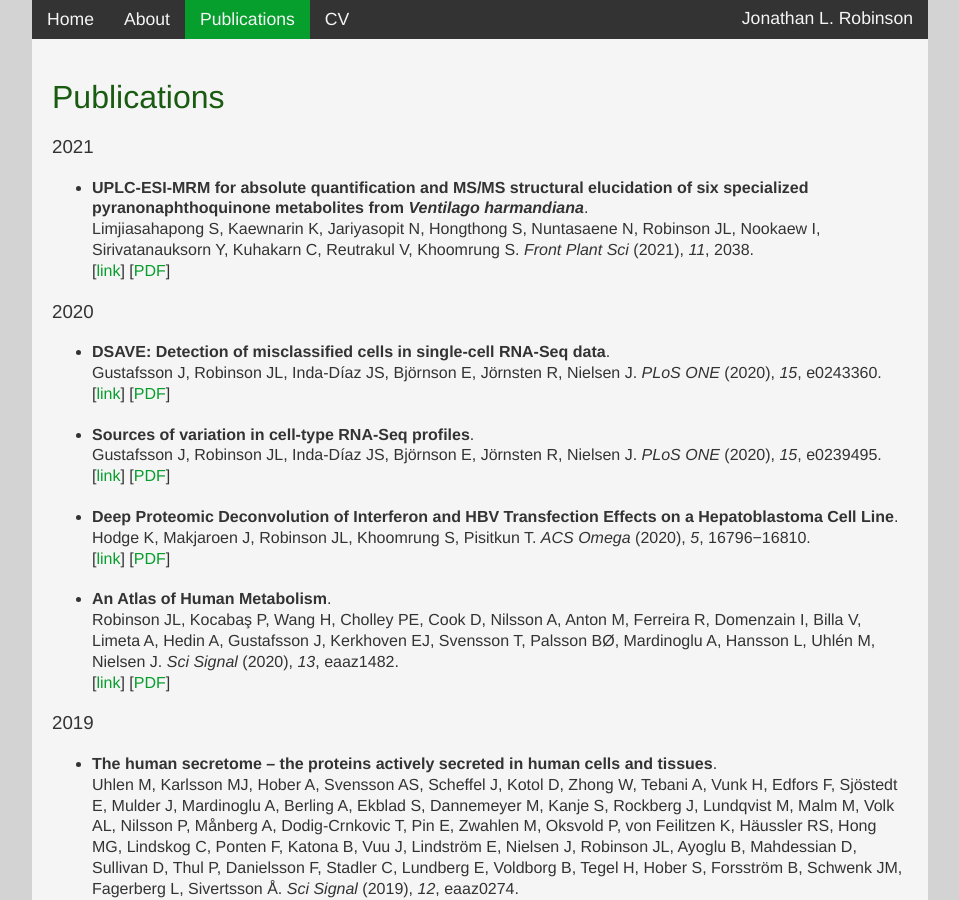
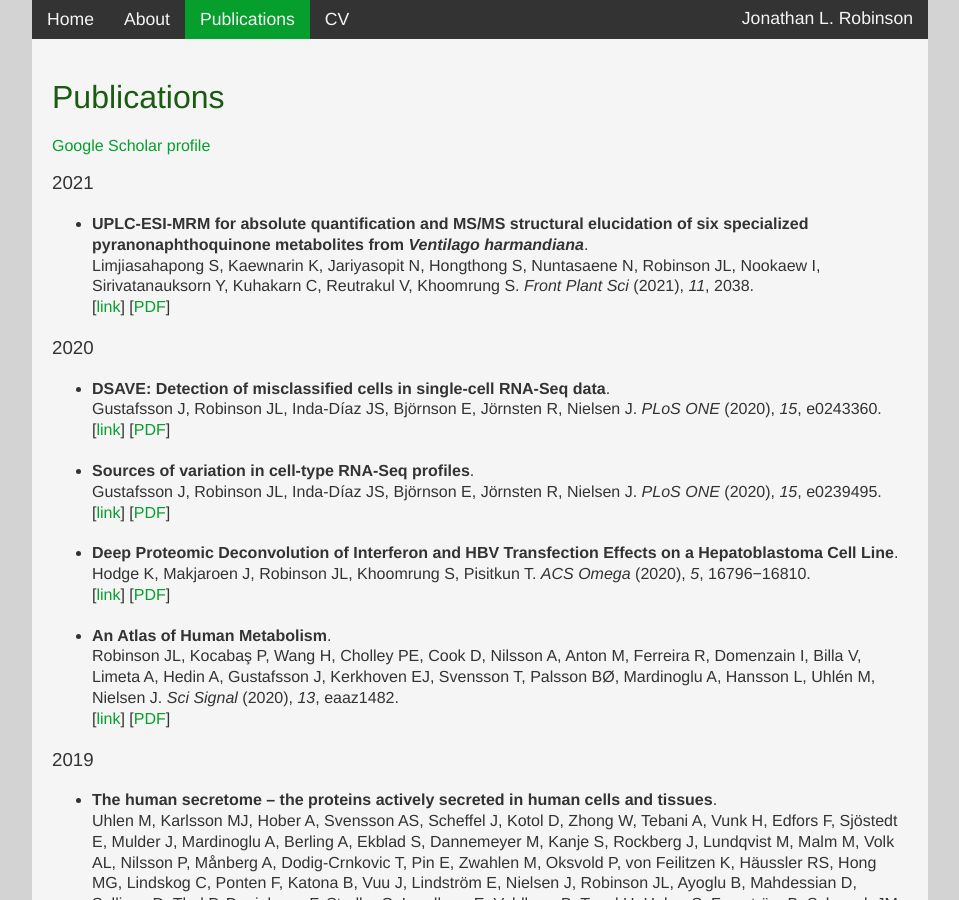
Before and after one commit to JonathanRob/JonathanRob.github.io, a Jekyll site: the page built from publications.html, in a window 1280 px wide and 900 px high. Shown: the whole window, without its empty margins (160-1119 px from the left). Built offline with Jekyll 4.4.1, drawn with Linux system fonts in a browser that asks for light colours.

Commit message:
feat: add link to Google Scholar profile

```diff
--- a/publications.html
+++ b/publications.html
@@ -6,6 +6,8 @@ title: Publications
 <div class='padded-content'>
 
 	<h1>Publications</h1>
+
+	<a href='https://scholar.google.com/citations?user=PEWY6HkAAAAJ'>Google Scholar profile</a>
 
 	<h3>2021</h3>
 
```
